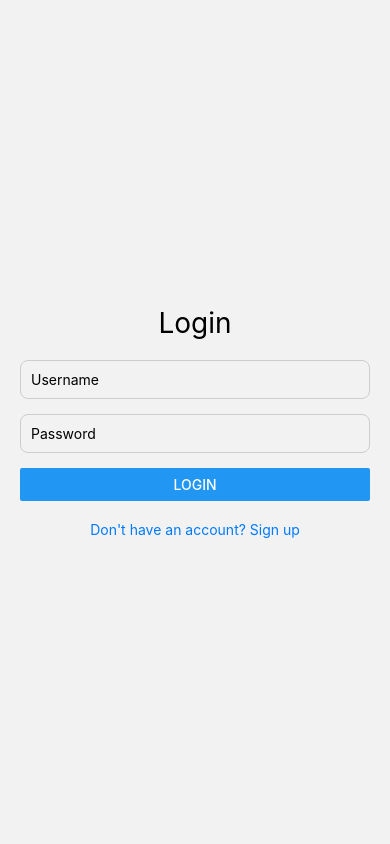
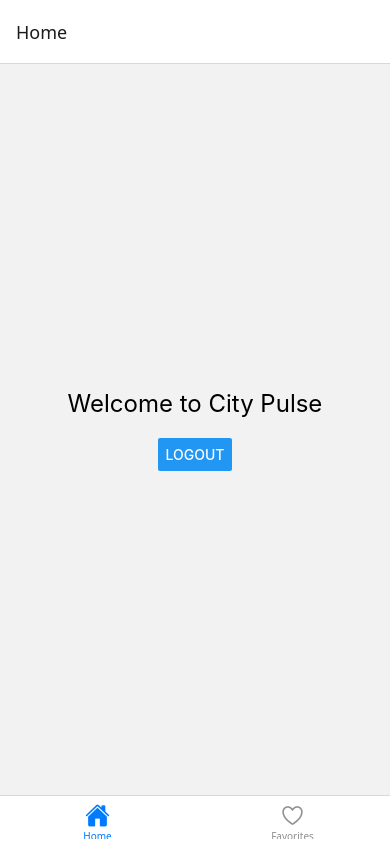
Before and after one commit to SherinAnees/city-pulse, a React Native app: screen /Home in a window 390 px wide. Built offline with nearby package versions, Linux system fonts and the light colour scheme.

Commit message:
firebase login fixed

```diff
--- a/firebaseConfig.ts
+++ b/firebaseConfig.ts
@@ -1,14 +1,13 @@
 import { initializeApp } from 'firebase/app';
 import { getAuth } from 'firebase/auth';
 import { getFirestore } from 'firebase/firestore';
-
 const firebaseConfig = {
-  apiKey: "AIzaSyCd2t0B2A7za823I2Hj1HgbX23T2NCM6w0",
-  authDomain: "city-pulse-93213.firebaseapp.com",
-  projectId: "city-pulse-93213",
-  storageBucket: "city-pulse-93213.firebasestorage.app",
-  messagingSenderId: "1049378130571",
-  appId: "1:1049378130571:web:991ab244bdc3cb875ba28e"
+  apiKey: "AIzaSyCIgz1uHDpFyPfnFwlDfvkG8fwcmN21IB8",
+  authDomain: "city-pulse-d68d4.firebaseapp.com",
+  projectId: "city-pulse-d68d4",
+  storageBucket: "city-pulse-d68d4.firebasestorage.app",
+  messagingSenderId: "623279986666",
+  appId: "1:623279986666:web:6ff5f75a8a5c2269e6c493"
 };
 
 const app = initializeApp(firebaseConfig);
--- a/navigation/AppNavigator.tsx
+++ b/navigation/AppNavigator.tsx
@@ -7,49 +7,17 @@ import SplashScreen from "../screens/SplashScreen";
 import LoginScreen from "../screens/LoginScreen";
 import AsyncStorage from "@react-native-async-storage/async-storage";
 import SignupScreen from "../screens/SignupScreen";
+import HomeScreen from "../screens/HomeScreen";
 
 const Stack = createNativeStackNavigator();
 
 export default function AppNavigator() {
-  const [isLoading, setIsLoading] = useState(true);
-  const [isLoggedIn, setIsLoggedIn] = useState(false);
-
-  useEffect(() => {
-    const checkLoginStatus = async () => {
-      const token = await AsyncStorage.getItem("userToken");
-      if (token) setIsLoggedIn(true);
-      setIsLoading(false);
-    };
-    checkLoginStatus();
-  }, []);
-
-  const handleLogin = async (username: string) => {
-    await AsyncStorage.setItem("userToken", username);
-    setIsLoggedIn(true);
-  };
-
-  const handleLogout = async () => {
-    await AsyncStorage.removeItem("userToken");
-    setIsLoggedIn(false);
-  };
   return (
     <Stack.Navigator screenOptions={{ headerShown: false }}>
-      {isLoading ? (
-        <Stack.Screen name="Splash" component={SplashScreen} />
-      ) : !isLoggedIn ? (
-        <>
-          <Stack.Screen name="Login">
-            {(props) => <LoginScreen {...props} onLogin={handleLogin} />}
-          </Stack.Screen>
-          <Stack.Screen name="Signup">
-            {(props) => <SignupScreen {...props} onSignup={handleLogin} />}
-          </Stack.Screen>
-        </>
-      ) : (
-        <Stack.Screen name="Main">
-          {(props) => <TabNavigator {...props} onLogout={handleLogout} />}
-        </Stack.Screen>
-      )}
+      <Stack.Screen name="Splash" component={SplashScreen} />
+      <Stack.Screen name="Login" component={LoginScreen} />
+      <Stack.Screen name="Signup" component={SignupScreen} />
+      <Stack.Screen name="Home" component={TabNavigator} />
     </Stack.Navigator>
   );
 }
--- a/navigation/TabNavigator.tsx
+++ b/navigation/TabNavigator.tsx
@@ -5,7 +5,7 @@ import FavoritesScreen from "../screens/FavoritesScreen";
 
 const Tab = createBottomTabNavigator();
 
-export default function TabNavigator({ onLogout }: { onLogout: () => void }) {
+export default function TabNavigator() {
   return (
     <Tab.Navigator
       screenOptions={({ route }) => ({
@@ -22,9 +22,7 @@ export default function TabNavigator({ onLogout }: { onLogout: () => void }) {
         },
       })}
     >
-      <Tab.Screen name="Home">
-        {(props) => <HomeScreen {...props} onLogout={onLogout} />}
-      </Tab.Screen>
+      <Tab.Screen name="Home" component={HomeScreen} />
 
       <Tab.Screen name="Favorites" component={FavoritesScreen} />
     </Tab.Navigator>
--- a/screens/HomeScreen.tsx
+++ b/screens/HomeScreen.tsx
@@ -1,12 +1,19 @@
-// src/screens/HomeScreen.tsx
 import { View, Text, Button, StyleSheet } from "react-native";
 import React from "react";
+import { useDispatch } from "react-redux";
+import { AppDispatch } from "../redux/store";
+import { logoutUser } from "../redux/slices/authSlice";
 
-export default function HomeScreen({ onLogout }: { onLogout: () => void }) {
+export default function HomeScreen({ navigation }: any) {
+  const dispatch = useDispatch<AppDispatch>();
+  const handleLogout = async () => {
+    await dispatch(logoutUser());
+    navigation.replace("Splash");
+  };
   return (
     <View style={styles.container}>
       <Text style={styles.title}>Welcome to City Pulse</Text>
-      <Button title="Logout" onPress={onLogout} />
+      <Button title="Logout" onPress={handleLogout} />
     </View>
   );
 }
--- a/screens/LoginScreen.tsx
+++ b/screens/LoginScreen.tsx
@@ -8,33 +8,31 @@ import {
   Alert,
   TouchableOpacity,
 } from "react-native";
+import { useDispatch } from "react-redux";
+import { loginUser } from "../redux/slices/authSlice";
+import { AppDispatch } from "../redux/store";
 
-export default function LoginScreen({
-  navigation,
-  onLogin,
-}: {
-  navigation: any;
-  onLogin: (username: string) => void;
-}) {
-  const [username, setUsername] = useState("");
+export default function LoginScreen({ navigation }: any) {
+  const [email, setEmail] = useState("");
   const [password, setPassword] = useState("");
+  const dispatch = useDispatch<AppDispatch>();
 
-  const handleSubmit = () => {
-    if (username && password) {
-      onLogin(username);
-    } else {
-      Alert.alert("Error", "Please enter both username and password.");
+  const handleLogin = async () => {
+    try {
+      const res = await dispatch(loginUser({ email, password })).unwrap();
+      navigation.replace("Home");
+    } catch (error) {
+      console.error("Login failed:", error);
     }
   };
-
   return (
     <View style={styles.container}>
       <Text style={styles.title}>Login</Text>
 
       <TextInput
-        placeholder="Username"
-        value={username}
-        onChangeText={setUsername}
+        placeholder="Email"
+        value={email}
+        onChangeText={setEmail}
         style={styles.input}
       />
 
@@ -46,9 +44,12 @@ export default function LoginScreen({
         style={styles.input}
       />
 
-      <Button title="Login" onPress={handleSubmit} />
+      <Button title="Login" onPress={handleLogin} />
       <TouchableOpacity onPress={() => navigation.navigate("Signup")}>
         <Text style={styles.link}>Don't have an account? Sign up</Text>
+      </TouchableOpacity>
+      <TouchableOpacity onPress={() => navigation.navigate("Home")}>
+        <Text style={styles.subLine}>Continue as Guest</Text>
       </TouchableOpacity>
     </View>
   );
@@ -65,4 +66,5 @@ const styles = StyleSheet.create({
     borderRadius: 8,
   },
   link: { marginTop: 20, color: "#007AFF", textAlign: "center" },
+  subLine: { marginTop: 20, color: "#f6307fff", textAlign: "center" },
 });
--- a/screens/SignUpScreen.tsx
+++ b/screens/SignUpScreen.tsx
@@ -8,23 +8,23 @@ import {
   Alert,
   TouchableOpacity,
 } from "react-native";
+import { useDispatch } from "react-redux";
+import { AppDispatch } from "../redux/store";
+import { signupUser } from "../redux/slices/authSlice";
 
-export default function SignupScreen({
-  navigation,
-  onSignup,
-}: {
-  navigation: any;
-  onSignup: (email: string) => void;
-}) {
+export default function SignupScreen({ navigation }: any) {
   const [name, setName] = useState("");
   const [email, setEmail] = useState("");
   const [password, setPassword] = useState("");
-
-  const handleSubmit = () => {
-    if (name && email && password) {
-      onSignup(email);
-    } else {
-      Alert.alert("Error", "All fields are required.");
+  const dispatch = useDispatch<AppDispatch>();
+  const handleSignup = async () => {
+    try {
+      const res = await dispatch(
+        signupUser({ name, email, password })
+      ).unwrap();
+      navigation.replace("Home");
+    } catch (error) {
+      console.error("Login failed:", error);
     }
   };
 
@@ -52,10 +52,13 @@ export default function SignupScreen({
         style={styles.input}
       />
 
-      <Button title="Sign Up" onPress={handleSubmit} />
+      <Button title="Sign Up" onPress={handleSignup} />
 
       <TouchableOpacity onPress={() => navigation.navigate("Login")}>
         <Text style={styles.link}>Already have an account? Login</Text>
+      </TouchableOpacity>
+      <TouchableOpacity onPress={() => navigation.navigate("Home")}>
+        <Text style={styles.subLine}>Continue as Guest</Text>
       </TouchableOpacity>
     </View>
   );
@@ -72,4 +75,5 @@ const styles = StyleSheet.create({
     borderRadius: 8,
   },
   link: { marginTop: 20, color: "#007AFF", textAlign: "center" },
+  subLine: { marginTop: 20, color: "#f6307fff", textAlign: "center" },
 });
--- a/screens/SplashScreen.tsx
+++ b/screens/SplashScreen.tsx
@@ -10,13 +10,7 @@ type SplashScreenNavigationProp = NativeStackNavigationProp<
   "Splash"
 >;
 
-export default function SplashScreen() {
-  const navigation = useNavigation<SplashScreenNavigationProp>();
-
-  const handleGetStarted = () => {
-    navigation.replace("Login");
-  };
-
+export default function SplashScreen({ navigation }: any) {
   return (
     <View style={styles.container}>
       <Text style={styles.title}>Welcome to City Pulse</Text>
@@ -24,7 +18,10 @@ export default function SplashScreen() {
         Discover exciting local events near you!
       </Text>
 
-      <TouchableOpacity style={styles.button} onPress={handleGetStarted}>
+      <TouchableOpacity
+        style={styles.button}
+        onPress={() => navigation.navigate("Login")}
+      >
         <Text style={styles.buttonText}>Get Started</Text>
       </TouchableOpacity>
     </View>
```
